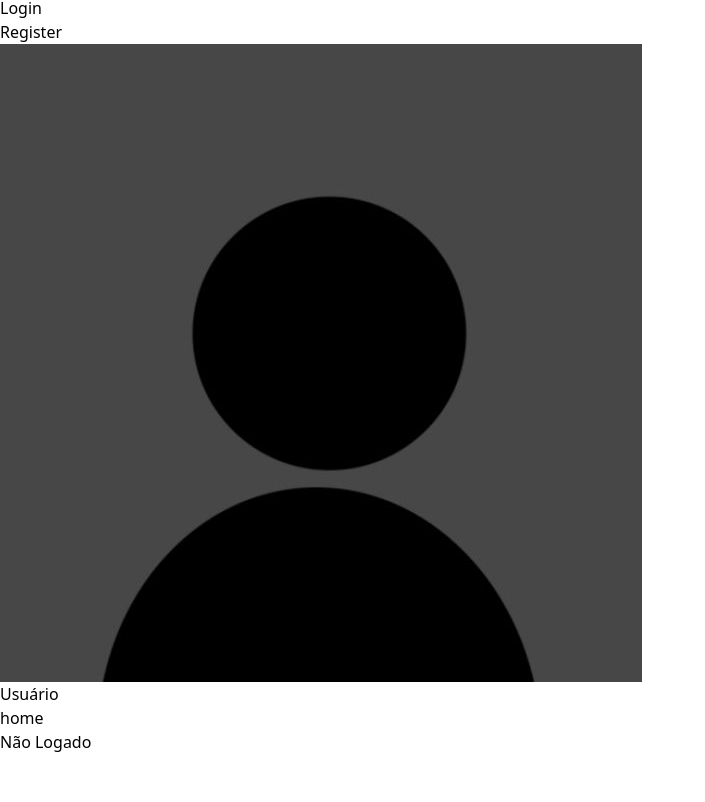
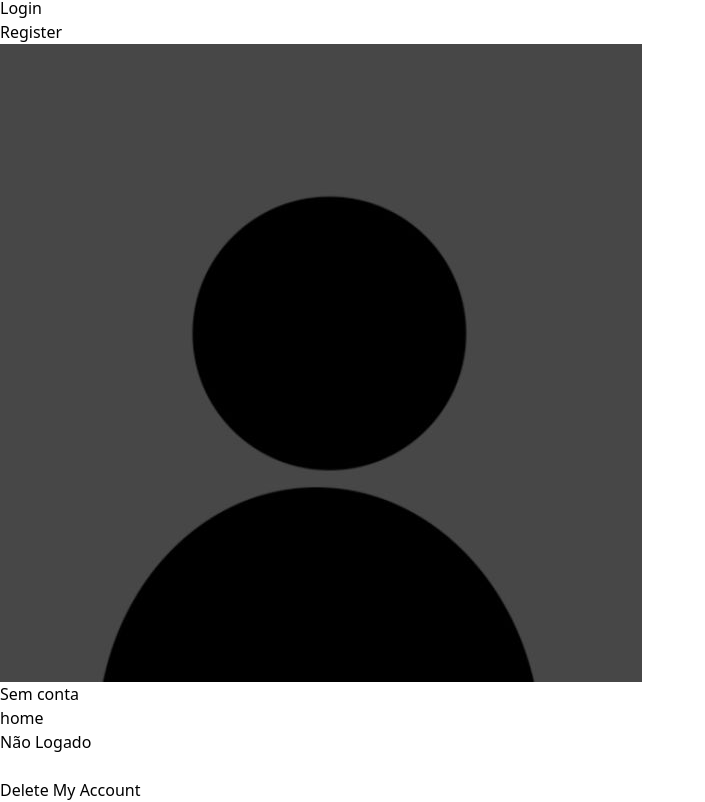
Before and after one commit to RafaelBeninca/TCC-Info, a React (Vite) app in the folder TCC/: page / in a window 1280 px wide. Shown: the part 602-1404 px from the top of the page, without its empty margins (0-705 px from the left). Before the commit the page ends 1356 px from the top, so only its background shows below. Built offline with nearby package versions, Linux system fonts and the light colour scheme; no server answers; the HTML template or start-up script is replaced by a standard one.

Commit message:
Progresso no FrontEnd de novo

```diff
--- a/TCC/src/components/AuthDetails.tsx
+++ b/TCC/src/components/AuthDetails.tsx
@@ -1,9 +1,13 @@
-import { User, onAuthStateChanged, signOut } from "firebase/auth";
+import { User, getAuth, onAuthStateChanged, signOut } from "firebase/auth";
 import { useEffect, useState } from "react";
 import { auth } from "../contexts/firebase/firebaseConfig";
+import { Navigate, useNavigate } from "react-router-dom";
+import { useAuth } from "../contexts/authContext/Index";
 
 const AuthDetails = () => {
     const [authUser, setAuthUser] = useState<User | null>(null);
+    const navigate = useNavigate()
+    const { userLoggedIn } = useAuth()
 
     useEffect(() => {
         const listen = onAuthStateChanged(auth, (user) => {
@@ -23,11 +27,33 @@ const AuthDetails = () => {
         signOut(auth)
         .then(() => {
             console.log('Deslogado com sucesso!')
+            navigate('/login')
         }).catch(error => console.log(error));
     }
 
+    const userDelete = () => {
+        const [error, setError] = useState(null);
+    }
+
+    const handleDeleteAccount = () => {
+        const user = auth.currentUser;
+        if (user) {
+            user.delete()
+            .then(() => {
+                console.log('Conta deletada com sucesso.')
+                navigate('/login')
+            })
+            .catch((error) => {
+                setError(error.message)
+            });
+        }
+    }
+
     return (
-        <div>{authUser ? <><p>{`Logado como ${authUser.email}`}</p><button onClick={userSignOut}>Deslogar</button> </> : <p>Não Logado</p>}</div>
+        <div>
+            {authUser ? <><p>{`Logado como ${authUser.email}`}</p><button onClick={userSignOut}>Deslogar</button> </> : <> <p>Não Logado</p></>}<br/>
+            <button onClick={handleDeleteAccount}>Delete My Account</button>
+        </div>
     )
 }
 
--- a/TCC/src/components/header.tsx
+++ b/TCC/src/components/header.tsx
@@ -5,6 +5,7 @@ import { doSignOut } from "../contexts/authContext/Auth";
 import mal from "../assets/images/mal.png"
 import blankpfp from "../assets/images/blankpfp.jpg"
 import { User } from "firebase/auth";
+import { auth } from "../contexts/firebase/firebaseConfig";
 
 const Header = () => {
     const [authUser, setAuthUser] = useState<User | null>(null);
@@ -40,7 +41,7 @@ const Header = () => {
             </div>
             <a href="/" className="flex items-center space-x-3 rtl:space-x-reverse">
             <img src={blankpfp} className="w-10 h-10 rounded-full" alt="Rounded avatar" />
-            <p>Usuário</p>
+            <p>{auth.currentUser ? auth.currentUser?.email : "Sem conta"}</p>
             </a>
         </div>
         </nav>
--- a/TCC/src/pages/Register.tsx
+++ b/TCC/src/pages/Register.tsx
@@ -33,7 +33,7 @@ const Register = () => {
 
     return (
         <div>
-            {userLoggedIn && (<Navigate to={'/Home'} replace={true} />)}
+            {userLoggedIn && (<Navigate to={'/'} replace={true} />)}
             <form onSubmit={signUp}>
                 <h1>Registrar</h1>
                 Senha:<input type="text"
```
